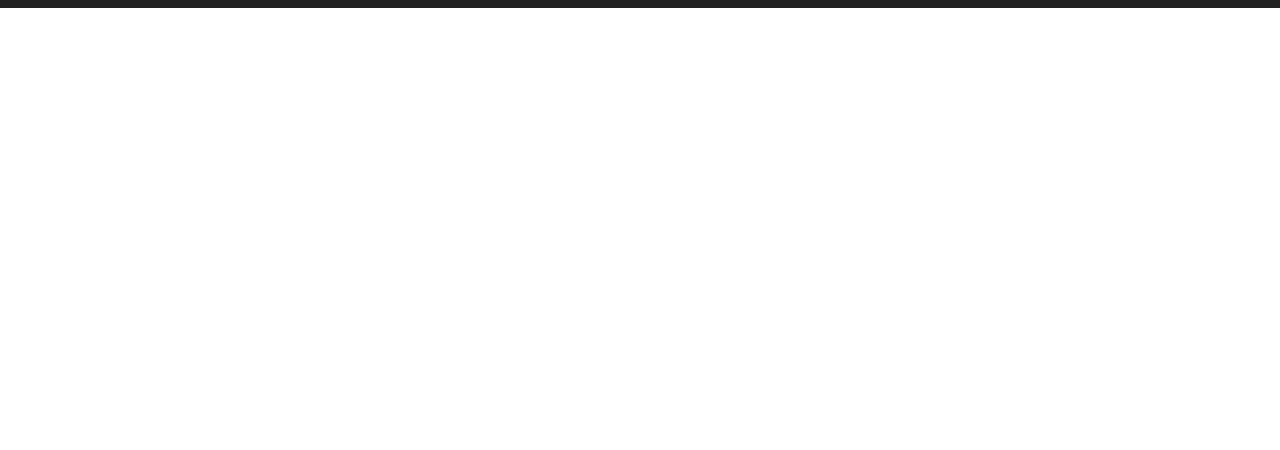
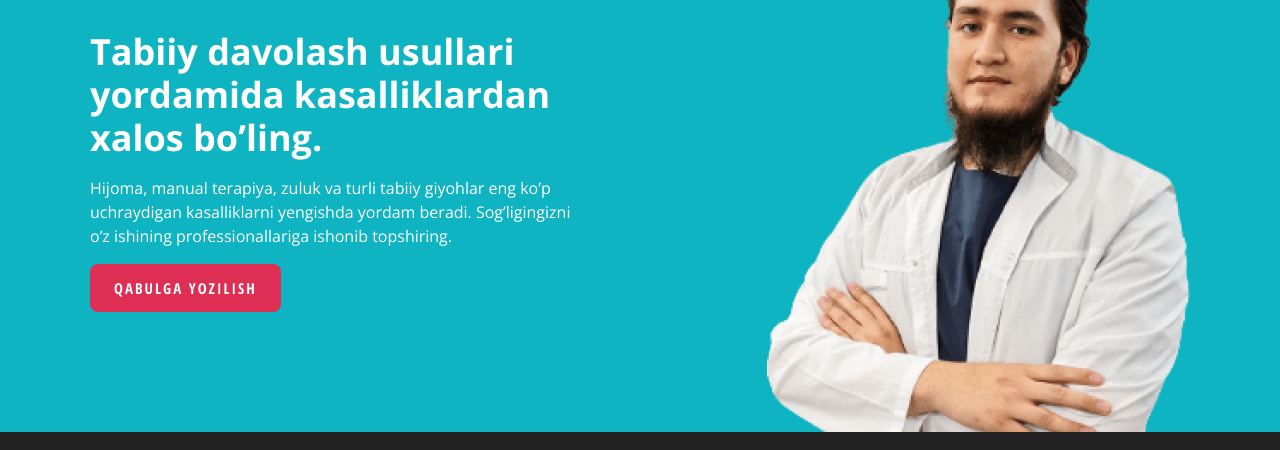
Before and after one commit to AsadbekYuldashov/ansormed, a plain HTML site: page index.html in a window 1280 px wide. Shown: the part 188-638 px from the top of the page. Drawn offline with nearby package versions, Linux system fonts and the light colour scheme.

Commit message:
add hero and link solid stails

```diff
--- a/css/style.css
+++ b/css/style.css
@@ -137,6 +137,8 @@ body {
     opacity: 0.6;
 }
 
+    /* MAIN LINK */
+
 .main-link {
     display: inline-block;
     font-size: 15px;
@@ -162,6 +164,56 @@ body {
     opacity: 0.6;
 }
 
+.main-link-solid:hover {
+    background-color: rgba(222, 46, 84, 0.8);
+    color: #fff;
+    border-color: transparent;
+}
+
+.main-link-solid:active {
+    background-color: rgba(222, 46, 84, 0.6);
+    opacity: 1;
+}
+
+/* HERO */
+
+.hero {
+    background-color: #0EB4C1 ;
+    color: #fff;
+}
+
+.hero-container {
+    display: flex;
+    justify-content: space-between;
+    align-items: center;
+}
+
+.hero-content {
+    width: 500px;
+    padding-top: 120px;
+    padding-bottom: 120px;
+}
+
+.hero-heading {
+    margin-top: 0;
+    margin-bottom: 16px;
+    font-family: "Open Sans Condensed","Open Sans" "Arial" , serif;
+    font-size: 36px;
+    line-height: 1.2;
+
+}
+
+.hero-text {
+    width: 440px;
+    margin-top: 0;
+    margin-bottom: 36px;
+
+}
+
+.hero-img {
+    align-self: flex-end;
+}
+
 
 /* SITE FOOTER */
 
--- a/index.html
+++ b/index.html
@@ -41,6 +41,22 @@
         </div>
     </header>
 
+    <!-- MAIN CONTENT -->
+
+    <main>
+        <section class="hero">
+            <div class="hero-container container">
+                <div class="hero-content">
+                    <h2 class="hero-heading">Tabiiy davolash usullari yordamida kasalliklardan xalos bo’ling.</h2>
+                    <p>Hijoma, manual terapiya, zuluk va turli tabiiy giyohlar eng ko’p uchraydigan kasalliklarni yengishda yordam beradi. Sog’ligingizni o’z ishining professionallariga ishonib topshiring.</p>
+                    <a class="main-link main-link-solid" href="#" >QABULGA YOZILISH</a>
+                </div>
+
+                <img class="hero-img" src="img/hero-img.png" alt="hero-img" width="423" height="504" srcset="img/hero-img.png 1x, img/hero-img@2x.png 2x">
+
+            </div>
+        </section>
+    </main>
 
 
     <!-- SITE FOOTER -->
```
